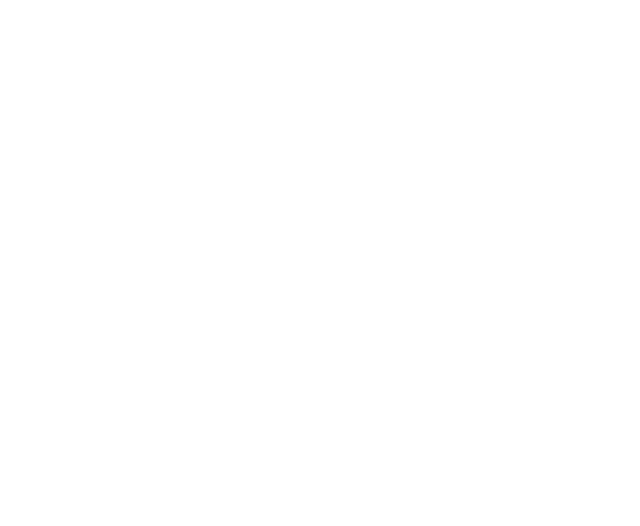
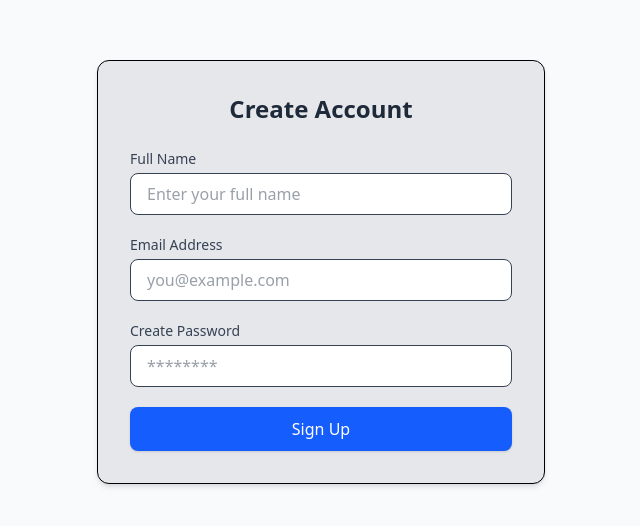
Before and after one commit to Viveksingh200/NexCore_Project2, a React (Vite) app: page /signup in a window 1280 px wide. Before the commit this address had no page. Shown: the part 128-654 px from the top of the page, without its empty margins (319-959 px from the left). Built offline with nearby package versions, Linux system fonts and the light colour scheme.

Commit message:
login and signup page has been added

```diff
--- a/src/App.jsx
+++ b/src/App.jsx
@@ -1,5 +1,7 @@
 import Home from "./Components/Home";
 import {BrowserRouter, Routes, Route} from "react-router-dom";
+import Signup from "./Components/Signup";
+import Login from "./Components/Login";
 
 function App() {
 
@@ -8,6 +10,8 @@ function App() {
     <BrowserRouter>
     <Routes>
       <Route path="/" element={<Home/>}/>
+      <Route path="/signup" element={<Signup/>}/>
+      <Route path="/login" element={<Login/>}/>
       </Routes>
     </BrowserRouter>
     </>
--- /dev/null
+++ b/src/Components/Login.jsx
@@ -0,0 +1,36 @@
+import React from "react";
+
+const Login = () => {
+  return (
+    <div className="min-h-screen flex items-center justify-center bg-gray-50">
+      <div className="bg-gray-200 shadow-md rounded-lg p-8 w-full max-w-md">
+        <h2 className="text-2xl font-semibold text-center mb-6">
+          Login to your account
+        </h2>
+
+        <form className="space-y-4">
+          <input
+            type="email"
+            placeholder="Email Address"
+            className="w-full px-4 py-2 border rounded-md bg-white focus:ring-2 focus:ring-blue-500 outline-none"
+          />
+
+          <input
+            type="password"
+            placeholder="Enter Password"
+            className="w-full px-4 py-2 border rounded-md bg-white focus:ring-2 focus:ring-blue-500 outline-none"
+          />
+
+          <button
+            type="submit"
+            className="w-full bg-blue-600 hover:bg-blue-700 text-white py-2 rounded-md font-medium transition"
+          >
+            Login
+          </button>
+        </form>
+      </div>
+    </div>
+  );
+};
+
+export default Login;
--- /dev/null
+++ b/src/Components/Signup.jsx
@@ -0,0 +1,73 @@
+import React from "react";
+
+function Signup() {
+  return (
+    <div className="flex items-center justify-center min-h-screen bg-gray-50">
+      <div className="w-full max-w-md bg-gray-200 p-8 rounded-xl shadow-md border">
+        <h1 className="text-2xl font-semibold text-gray-800 text-center mb-6">
+          Create Account
+        </h1>
+
+        <form className="space-y-5">
+          {/* Full Name */}
+          <div className="form-group">
+            <label
+              htmlFor="fullName"
+              className="block text-sm font-medium text-gray-700 mb-1"
+            >
+              Full Name
+            </label>
+            <input
+              type="text"
+              id="fullName"
+              className="w-full px-4 py-2 border bg-white rounded-lg focus:outline-none focus:ring-2 focus:ring-blue-500 focus:border-blue-500 text-gray-700"
+              placeholder="Enter your full name"
+            />
+          </div>
+
+          {/* Email */}
+          <div className="form-group">
+            <label
+              htmlFor="email"
+              className="block text-sm font-medium text-gray-700 mb-1"
+            >
+              Email Address
+            </label>
+            <input
+              type="email"
+              id="email"
+              className="w-full px-4 py-2 bg-white border rounded-lg focus:outline-none focus:ring-2 focus:ring-blue-500 focus:border-blue-500 text-gray-700"
+              placeholder="you@example.com"
+            />
+          </div>
+
+          {/* Password */}
+          <div className="form-group">
+            <label
+              htmlFor="password"
+              className="block text-sm font-medium text-gray-700 mb-1"
+            >
+              Create Password
+            </label>
+            <input
+              type="password"
+              id="password"
+              className="w-full px-4 py-2 border rounded-lg focus:outline-none focus:ring-2 focus:ring-blue-500 focus:border-blue-500 text-gray-700 bg-white"
+              placeholder="********"
+            />
+          </div>
+
+          {/* Submit Button */}
+          <button
+            type="submit"
+            className="w-full py-2.5 bg-blue-600 text-white rounded-lg hover:bg-blue-700 transition-colors font-medium shadow-sm"
+          >
+            Sign Up
+          </button>
+        </form>
+      </div>
+    </div>
+  );
+}
+
+export default Signup;
```
